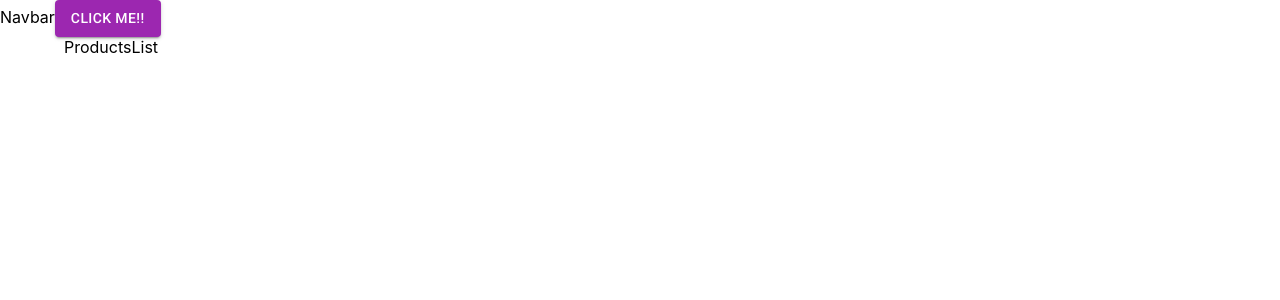
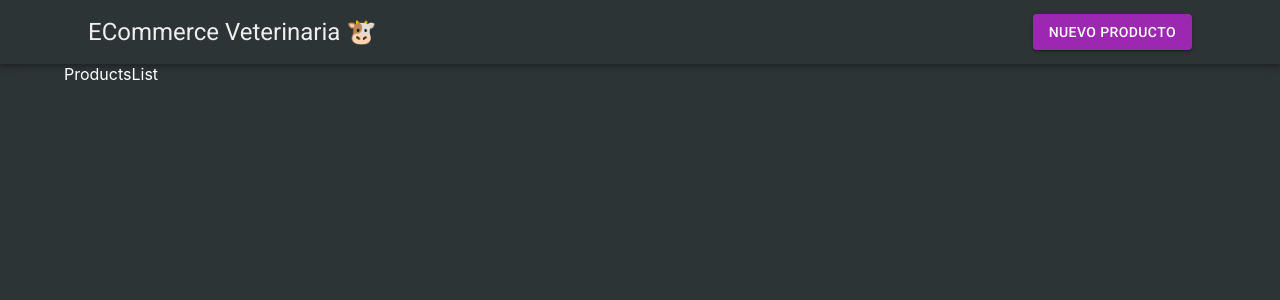
Before and after one commit to NousCode/FE-veterinarian-commerce, a React (Create React App) app: page / in a window 1280 px wide. Shown: the top 300 px of the page. Built offline with nearby package versions, Linux system fonts and the light colour scheme.

Commit message:
The navigation bar is finished.

```diff
--- a/src/components/Navbar.js
+++ b/src/components/Navbar.js
@@ -1,10 +1,33 @@
-import { Button } from '@mui/material';
+import {
+  AppBar,
+  Box,
+  Button,
+  Container,
+  Toolbar,
+  Typography,
+} from '@mui/material';
+import { Link, useNavigate } from 'react-router-dom';
 
 export default function Navbar() {
+  const navigate = useNavigate();
   return (
-    <div>
-        Navbar
-        <Button variant='contained' color='secondary'>Click Me!!</Button>
-    </div>
-  )
+    <Box sx={{ flexGrow: 1 }}>
+      <AppBar position="static" color="transparent">
+        <Container>
+          <Toolbar>
+            <Typography variant='h5' sx={{ flexGrow: 1 }}>
+              <Link to="/" style={{textDecoration:'none', color: '#eee'}}>ECommerce Veterinaria 🐮</Link>
+            </Typography>
+            <Button
+              variant="contained"
+              color="secondary"
+              onClick={() => navigate('/products/new')}
+            >
+              Nuevo Producto
+            </Button>
+          </Toolbar>
+        </Container>
+      </AppBar>
+    </Box>
+  );
 }
--- a/src/index.css
+++ b/src/index.css
@@ -5,6 +5,8 @@ body {
     sans-serif;
   -webkit-font-smoothing: antialiased;
   -moz-osx-font-smoothing: grayscale;
+  background: #2d3436;
+  color: white;
 }
 
 code {
```
